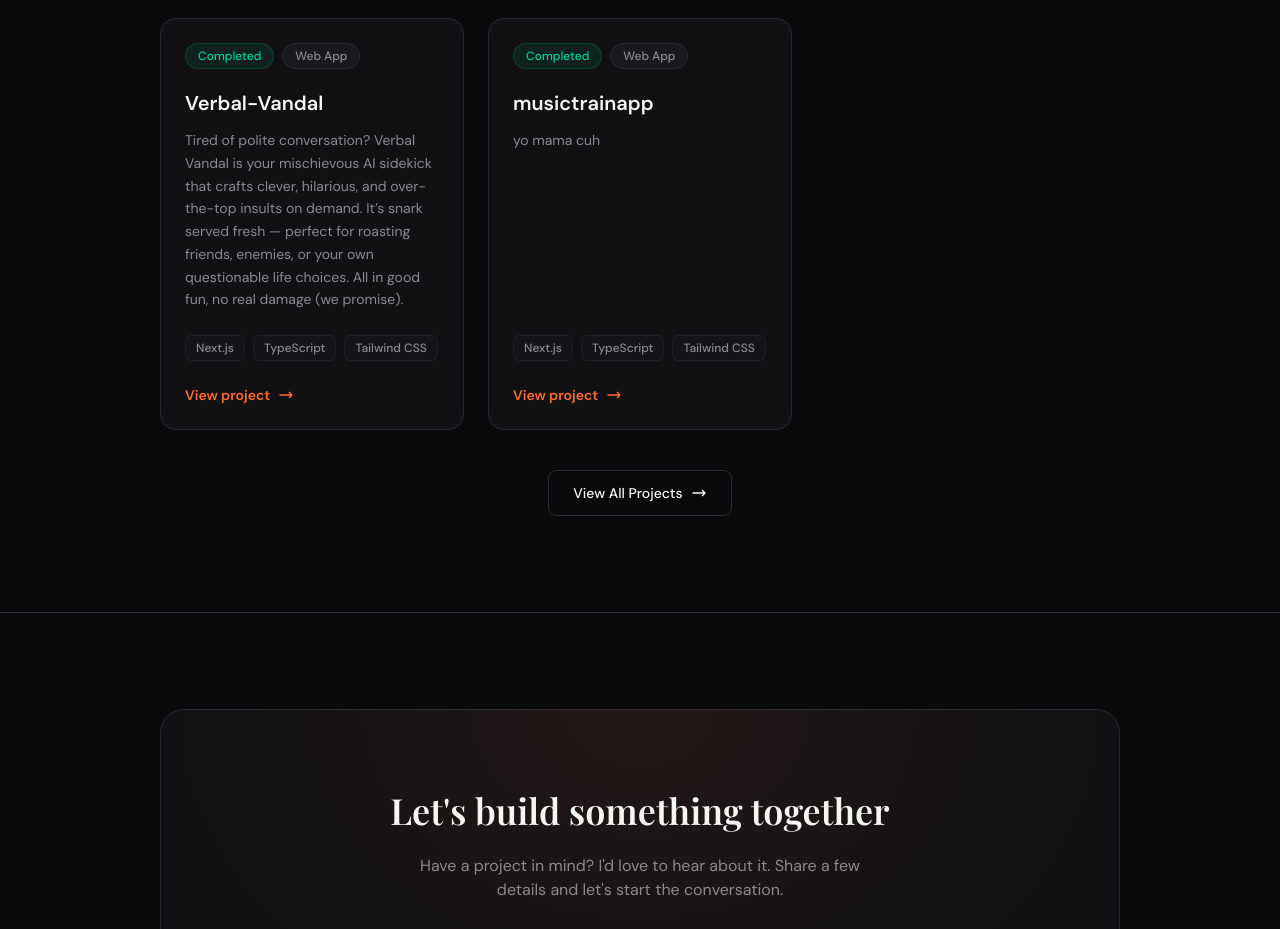
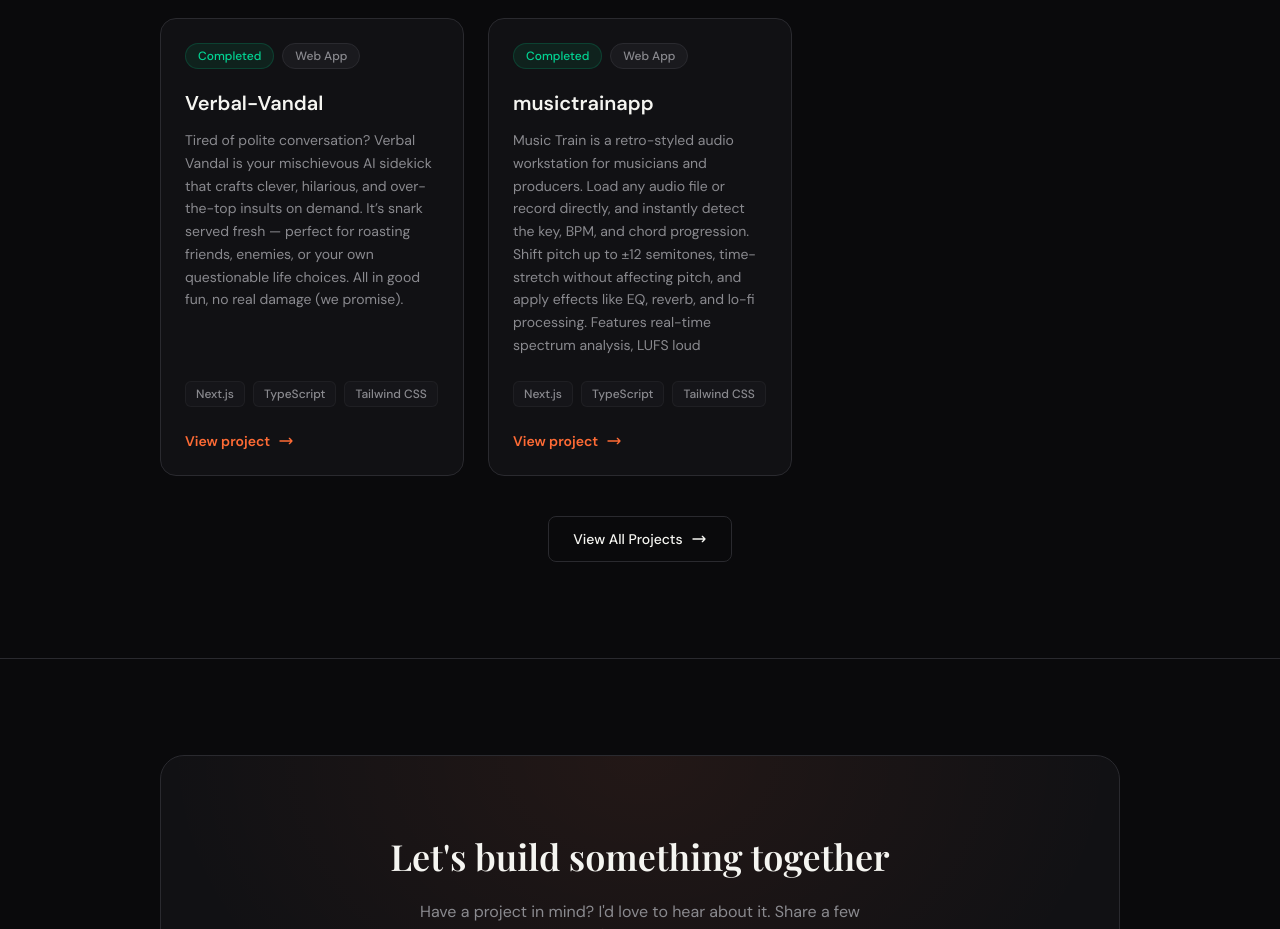
Before and after one commit to bartlettjude/jb-portfolio, a Next.js app: page / in a window 1280 px wide. Shown: the part 1080-2009 px from the top of the page. Built offline with nearby package versions, Linux system fonts and the light colour scheme; a web font is replaced by a local one.

Commit message:
Fix: use tsx instead of ts-node for ESM compatibility

```diff
--- a/data/projects.ts
+++ b/data/projects.ts
@@ -59,14 +59,14 @@ export const projects: Project[] = [
     githubUrl: "https://github.com/bartlettjude/Verbal-Vandal",
     demoUrl: "https://verbal-vandal.vercel.app",
     createdAt: "2025-10-30T22:13:54Z",
-    updatedAt: "2025-10-30T22:30:17Z",
+    updatedAt: "2026-01-24T18:01:38Z",
     highlighted: true
   },
   {
     slug: "musictrainapp",
     name: "musictrainapp",
-    shortDescription: "yo mama cuh",
-    fullDescription: "yo mama cuh",
+    shortDescription: "Music Train is a retro-styled audio workstation for musicians and producers. Load any audio file or record directly, and instantly detect the key, BPM, and chord progression. Shift pitch up to ±12 semitones, time-stretch without affecting pitch, and apply effects like EQ, reverb, and lo-fi processing. Features real-time spectrum analysis, LUFS loud",
+    fullDescription: "Music Train is a retro-styled audio workstation for musicians and producers. Load any audio file or record directly, and instantly detect the key, BPM, and chord progression. Shift pitch up to ±12 semitones, time-stretch without affecting pitch, and apply effects like EQ, reverb, and lo-fi processing. Features real-time spectrum analysis, LUFS loud",
     techStack: ["Next.js", "TypeScript", "Tailwind CSS"],
     status: "Completed",
     type: "Web App",
@@ -74,7 +74,7 @@ export const projects: Project[] = [
     githubUrl: "https://github.com/bartlettjude/musictrainapp",
     demoUrl: "https://github.com/bartlettjude/musictrainapp",
     createdAt: "2026-01-23T03:36:20Z",
-    updatedAt: "2026-01-23T03:42:53Z",
+    updatedAt: "2026-01-23T23:16:15Z",
     highlighted: true
   }
 ];
--- a/package.json
+++ b/package.json
@@ -7,7 +7,7 @@
     "build": "next build",
     "start": "next start",
     "lint": "eslint",
-    "sync:projects": "ts-node scripts/sync-projects.ts"
+    "sync:projects": "tsx scripts/sync-projects.ts"
   },
   "dependencies": {
     "clsx": "^2.1.1",
@@ -24,7 +24,7 @@
     "eslint": "^9",
     "eslint-config-next": "16.0.7",
     "tailwindcss": "^4",
-    "ts-node": "^10.9.2",
+    "tsx": "^4.7.0",
     "typescript": "^5"
   }
 }
```
Also changed, not shown: 1 other file (tests, documents, lock files or other folders).
